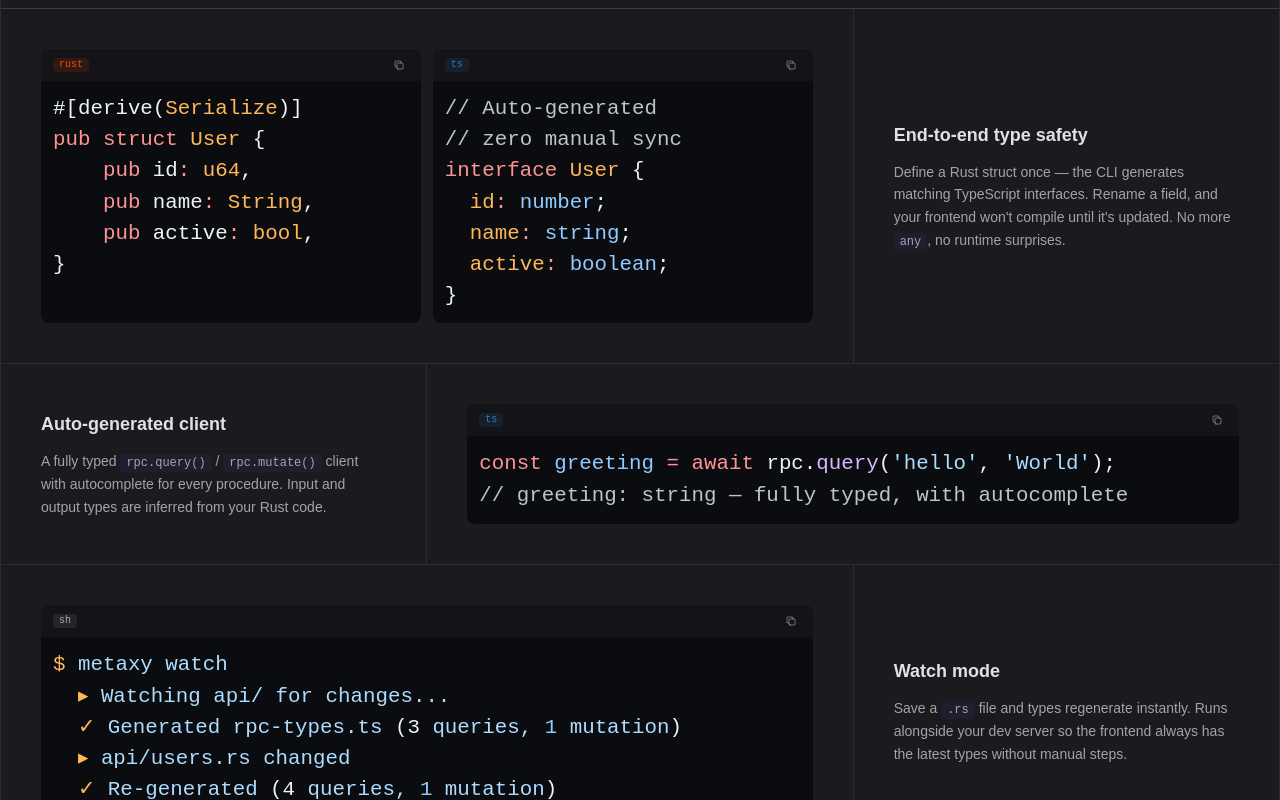
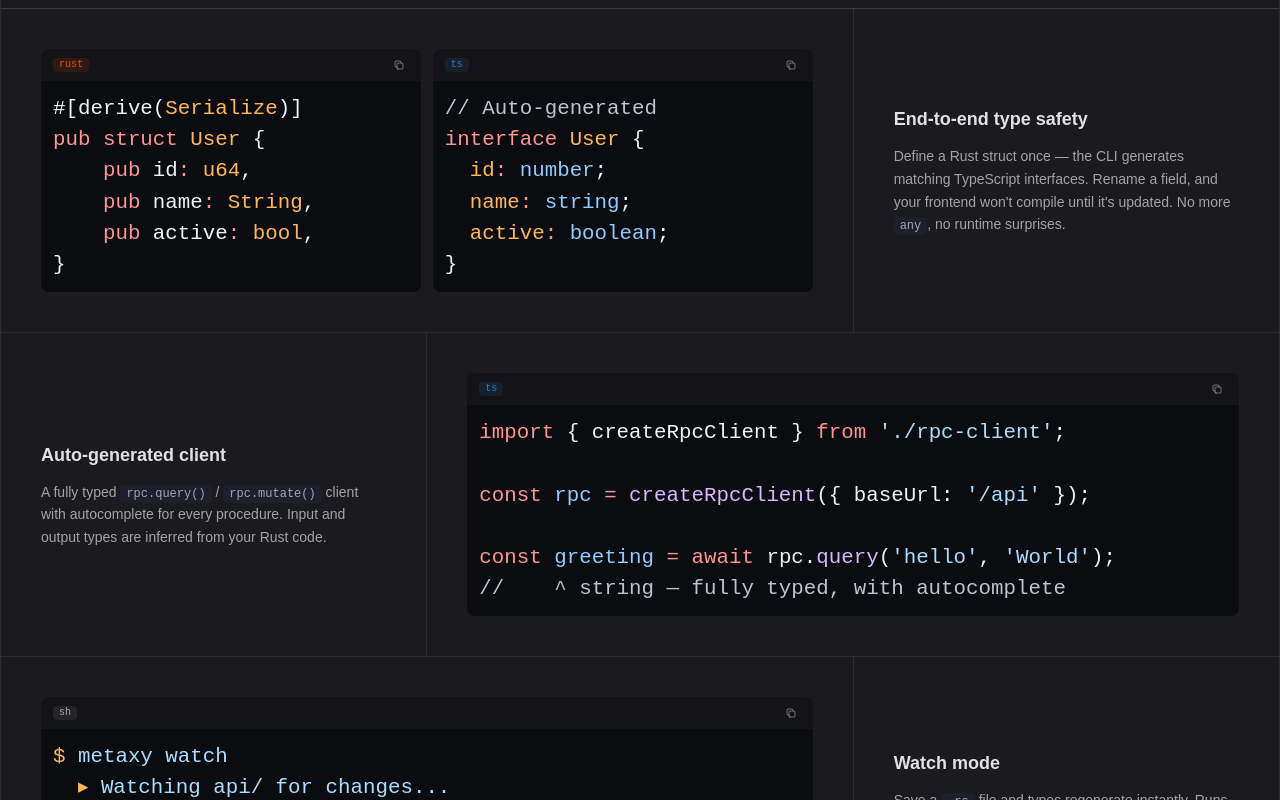
Before and after one commit to misha-mad/vercel-rpc, a SvelteKit app in the folder demo/: page / in a window 1280 px wide. Shown: the part 520-1320 px from the top of the page. Built offline with nearby package versions, Linux system fonts and the light colour scheme.

Commit message:
style: expand auto-client code block with import and setup

```diff
--- a/demo/src/routes/+page.server.ts
+++ b/demo/src/routes/+page.server.ts
@@ -15,7 +15,6 @@ pub struct User {
 	typeSafetyTs: {
 		lang: 'typescript',
 		code: `// Auto-generated
-// zero manual sync
 interface User {
   id: number;
   name: string;
@@ -26,8 +25,12 @@ interface User {
 	// 2. Auto-generated client
 	autoClient: {
 		lang: 'typescript',
-		code: `const greeting = await rpc.query('hello', 'World');
-// greeting: string — fully typed, with autocomplete`
+		code: `import { createRpcClient } from './rpc-client';
+
+const rpc = createRpcClient({ baseUrl: '/api' });
+
+const greeting = await rpc.query('hello', 'World');
+//    ^ string — fully typed, with autocomplete`
 	},
 
 	// 3. Watch mode
```
